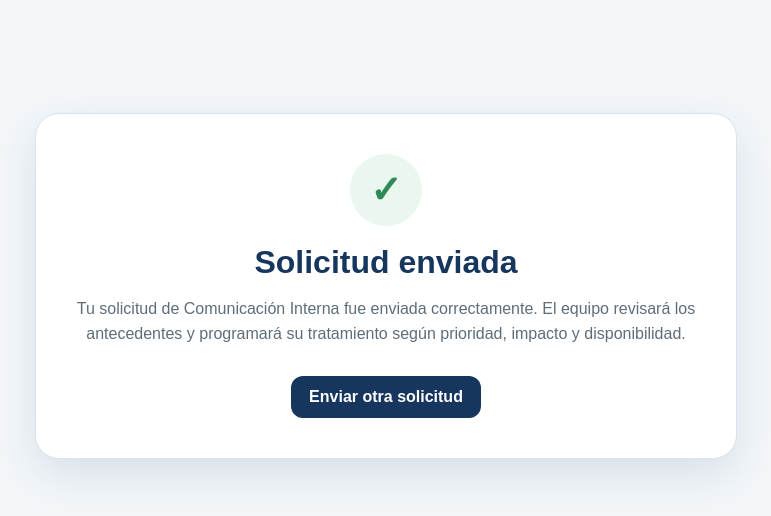
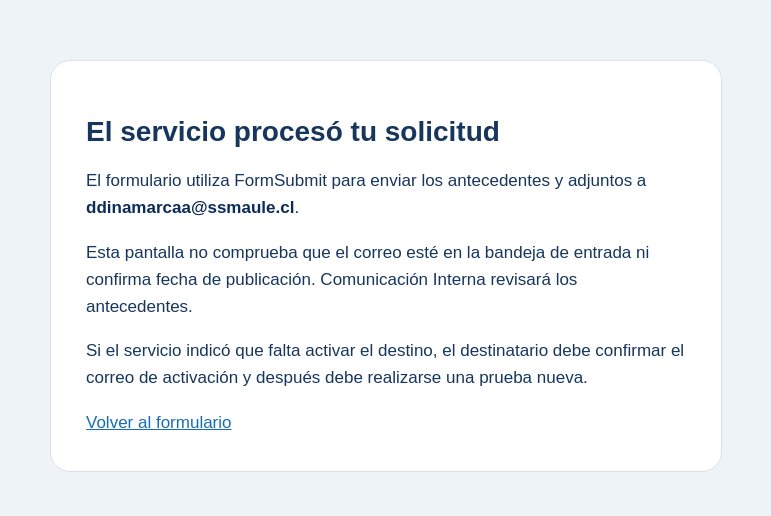
Before and after one commit to diegodinamarcaa/formulario-comunicacion-interna, a plain HTML site: page gracias.html in a window 1280 px wide. Shown: the part 134-650 px from the top of the page, without its empty margins (254-1025 px from the left). Drawn offline with Linux system fonts and the light colour scheme.

Commit message:
Aclarar resultado del servicio de envío y activación

```diff
--- a/gracias.html
+++ b/gracias.html
@@ -1 +1 @@
-<!doctype html><html lang="es"><head><meta charset="utf-8"><meta name="viewport" content="width=device-width,initial-scale=1"><title>Solicitud enviada | SSM</title><style>body{margin:0;font-family:Arial,Helvetica,sans-serif;background:#f3f7fa;color:#263238;display:grid;place-items:center;min-height:100vh;padding:20px}.card{max-width:620px;background:#fff;border:1px solid #d9e2ea;border-radius:24px;padding:40px;text-align:center;box-shadow:0 16px 45px rgba(23,54,93,.12)}.ok{width:72px;height:72px;border-radius:50%;background:#e9f7ef;color:#2e8b57;display:grid;place-items:center;margin:0 auto 18px;font-size:38px;font-weight:bold}h1{color:#17365d;margin:0 0 10px}p{line-height:1.55;color:#5e6d79}a{display:inline-block;margin-top:14px;background:#17365d;color:#fff;padding:12px 18px;border-radius:12px;text-decoration:none;font-weight:bold}</style></head><body><div class="card"><div class="ok">✓</div><h1>Solicitud enviada</h1><p>Tu solicitud de Comunicación Interna fue enviada correctamente. El equipo revisará los antecedentes y programará su tratamiento según prioridad, impacto y disponibilidad.</p><a href="https://diegodinamarcaa.github.io/formulario-comunicacion-interna/">Enviar otra solicitud</a></div></body></html>
+<!doctype html><html lang="es"><meta charset="utf-8"><meta name="viewport" content="width=device-width,initial-scale=1"><title>Solicitud procesada · SSM Informa</title><style>body{margin:0;background:#edf3f7;color:#17365d;font:17px/1.6 Arial;display:grid;place-items:center;min-height:100vh}.card{max-width:600px;margin:25px;padding:35px;background:white;border:1px solid #d9e2ea;border-radius:20px}h1{font-size:28px;line-height:1.2}a{color:#176db5}strong{color:#0b2b58}</style><div class="card"><h1>El servicio procesó tu solicitud</h1><p>El formulario utiliza FormSubmit para enviar los antecedentes y adjuntos a <strong>ddinamarcaa@ssmaule.cl</strong>.</p><p>Esta pantalla no comprueba que el correo esté en la bandeja de entrada ni confirma fecha de publicación. Comunicación Interna revisará los antecedentes.</p><p>Si el servicio indicó que falta activar el destino, el destinatario debe confirmar el correo de activación y después debe realizarse una prueba nueva.</p><a href="./">Volver al formulario</a></div></html>
```
